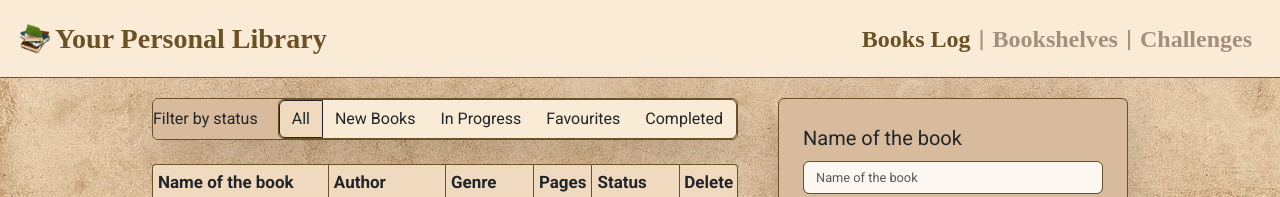
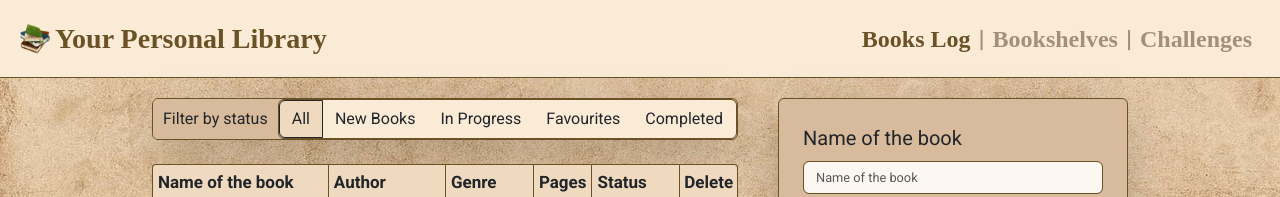
Before and after one commit to AnnaShpak01/webpack-library, a React app: page / in a window 1280 px wide. Shown: the top 197 px of the page. Built offline with nearby package versions, Linux system fonts and the light colour scheme; data requests are answered from the project's data file; the HTML template or start-up script is replaced by a standard one.

Commit message:
styles
small fix of styles

```diff
--- a/src/components/booksPage/booksPage.scss
+++ b/src/components/booksPage/booksPage.scss
@@ -115,6 +115,7 @@
   .filters-label {
     display: inline-flex;
     margin-bottom: 0;
+    padding-left: 10px;
 
     @media (max-width: 767px) {
       display: block;
@@ -128,7 +129,7 @@
   }
 
   .filters-block {
-    margin-left: 20px;
+    margin-left: 10px;
 
     @media (max-width: 767px) {
       margin-left: 0;
```
